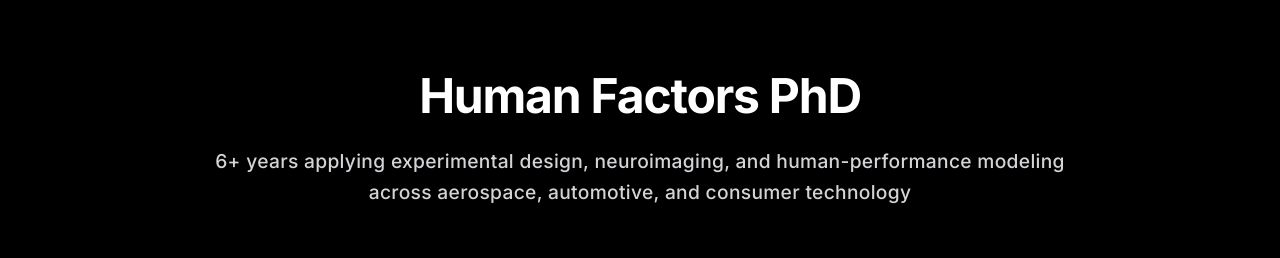
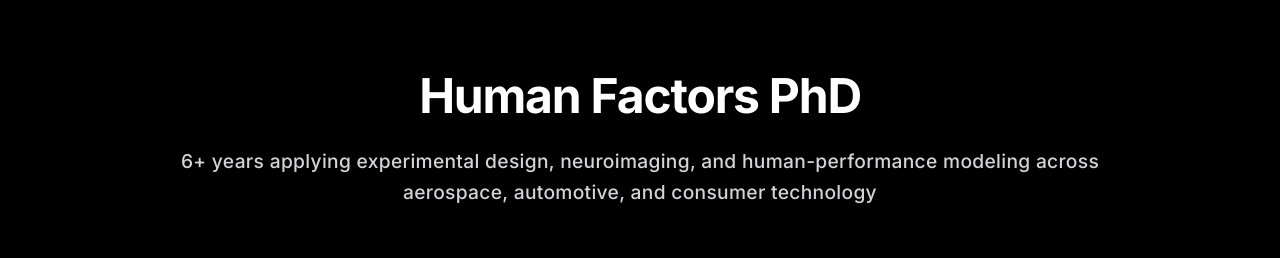
Before and after one commit to brandonfluegel/Research-Portfolio, a Next.js app: page / in a window 1280 px wide. Shown: the part 173-431 px from the top of the page. Built offline with nearby package versions, Linux system fonts and the light colour scheme; no server answers.

Commit message:
Your commit message here

```diff
--- a/app/page.tsx
+++ b/app/page.tsx
@@ -5,12 +5,12 @@ export default function Home() {
     <main className="relative min-h-screen px-4 sm:px-8 bg-black overflow-hidden selection:bg-white/20">
       {/* Hero Section */}
       <section className="relative w-full flex flex-col items-center justify-center min-h-[46svh] sm:min-h-[52svh] md:min-h-[58svh] lg:min-h-[62svh] pt-20 sm:pt-28 md:pt-36 lg:pt-40 pb-6 md:pb-8 px-4">
-        <div className="w-full flex flex-col items-center justify-center mx-auto relative z-10 px-2 sm:px-4 md:px-8">
+        <div className="w-full flex flex-col items-center justify-center mx-auto relative z-10 px-2">
           <h1 className="font-bold leading-[1.08] tracking-tight text-center mb-4 sm:mb-5 md:mb-6 text-[clamp(1.875rem,8vw,3rem)] sm:text-[clamp(2.75rem,6vw,4rem)] md:text-[clamp(2.625rem,3.75vw,3.75rem)] lg:text-[clamp(3rem,3.75vw,4.125rem)] text-white whitespace-nowrap">
             Human Factors PhD
           </h1>
 
-          <div className="font-medium text-zinc-300 text-center px-2 text-[clamp(0.8rem,2.5vw,1rem)] sm:text-[clamp(0.9rem,2.5vw,1.1rem)] md:text-[clamp(1rem,1.8vw,1.35rem)] lg:text-[clamp(1.1rem,1.5vw,1.5rem)] w-full max-w-[88vw] sm:max-w-2xl md:max-w-3xl lg:max-w-4xl mx-auto leading-relaxed">
+          <div className="font-medium text-zinc-300 text-center text-[clamp(0.8rem,2.5vw,1rem)] sm:text-[clamp(0.9rem,2.5vw,1.1rem)] md:text-[clamp(1rem,1.8vw,1.35rem)] lg:text-[clamp(1.1rem,1.5vw,1.5rem)] w-full max-w-[90vw] sm:max-w-3xl md:max-w-4xl lg:max-w-5xl mx-auto leading-relaxed">
             6+ years applying experimental design, neuroimaging, and human-performance modeling across aerospace, automotive, and consumer technology
           </div>
         </div>
```
